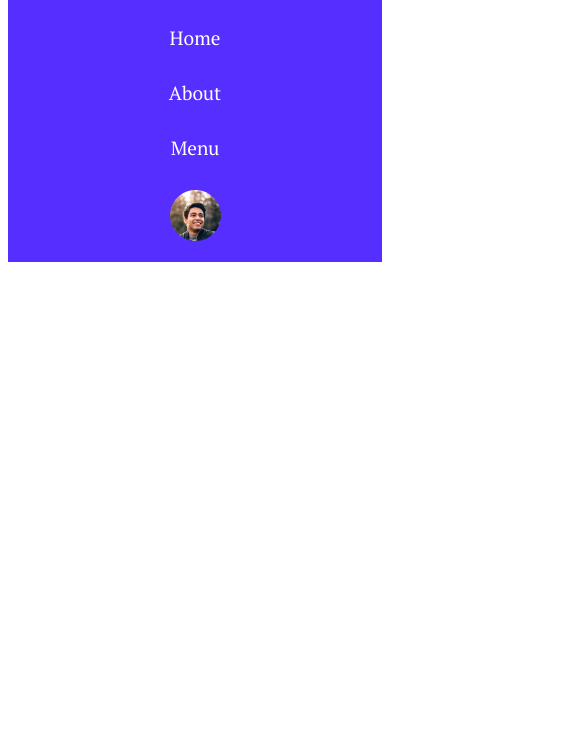
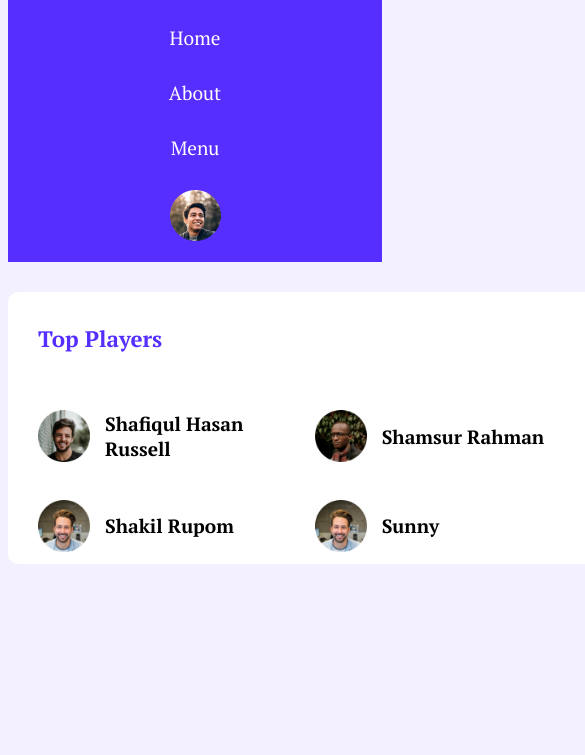
Before and after one commit to shafik720/leaderboard-3, a plain HTML site: page index.html in a window 390 px wide. Shown: the part 89-844 px from the top of the page, 585 px wide, since content can reach past the window. Drawn offline with Linux system fonts and the light colour scheme.

Commit message:
top players done without responsive ness

```diff
--- a/index.html
+++ b/index.html
@@ -29,5 +29,36 @@
             </div>
         </nav>
     </header>
+    <main>
+        <section class="container">
+            <h3>Top Players</h3>
+            <div class="top-players">
+                <div class="top-player">
+                    <img src="images/players/player-1.png" alt="">
+                    <h2>Shafiqul Hasan Russell</h2>
+                </div>
+                <div class="top-player">
+                    <img src="images/players/player-2.png" alt="">
+                    <h2>Shamsur Rahman</h2>
+                </div>
+                <div class="top-player">
+                    <img src="images/players/player-3.png" alt="">
+                    <h2>Shakil Rupom</h2>
+                </div>
+                <div class="top-player">
+                    <img src="images/players/player-3.png" alt="">
+                    <h2>Shakil Rupom</h2>
+                </div>
+                <div class="top-player">
+                    <img src="images/players/player-3.png" alt="">
+                    <h2>Sunny</h2>
+                </div>
+                <div class="top-player">
+                    <img src="images/players/player-3.png" alt="">
+                    <h2>Shakil Rupom</h2>
+                </div>
+            </div>
+        </section>
+    </main>
 </body>
 </html>
--- a/style.css
+++ b/style.css
@@ -4,8 +4,10 @@
 body{
     font-family: 'Playfair Display', serif;
     font-family: 'PT Serif', serif;
+    background-color: #F3F1FF;
 }
 
+/* ----------Menu Sections--------- */
 nav{
     background-color: #562EFF;
     color: white;
@@ -49,6 +51,42 @@ nav a{
     align-items: center;
 }
 
+/* ----------Top Players--------- */
+
+.container{
+    width: 820px;
+    margin: auto;
+    background-color: white;
+    padding: 10px 30px;
+    margin-top: 30px;
+    border-radius: 10px;
+}
+.container h3{
+    font-size: 1.4em;
+    color: #562EFF;
+    padding-bottom: 20px;
+}
+.top-players{
+    display: grid;
+    grid-template-columns: repeat(3, 1fr);
+    column-gap: 10px;
+    row-gap: 20px;
+    align-items: center;
+    justify-content: center;
+}
+.top-player img{
+    width: 52px;
+    height: 52px;
+}
+.top-player {
+    display: flex;
+    align-items: center;
+    column-gap: 15px;
+    font-size: 0.8em;
+    width: 90%;
+}
+
+
 
 
 
```
